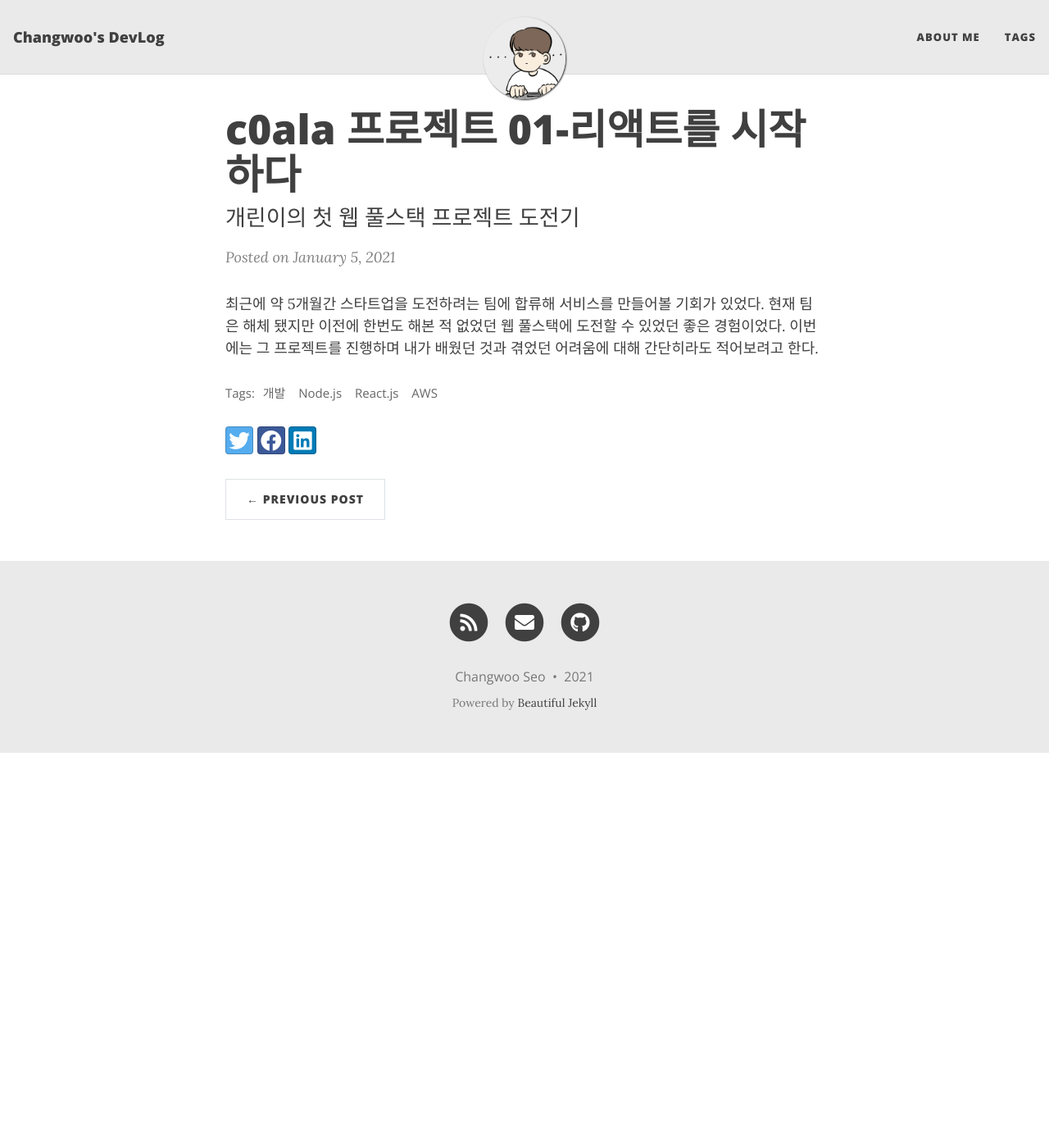
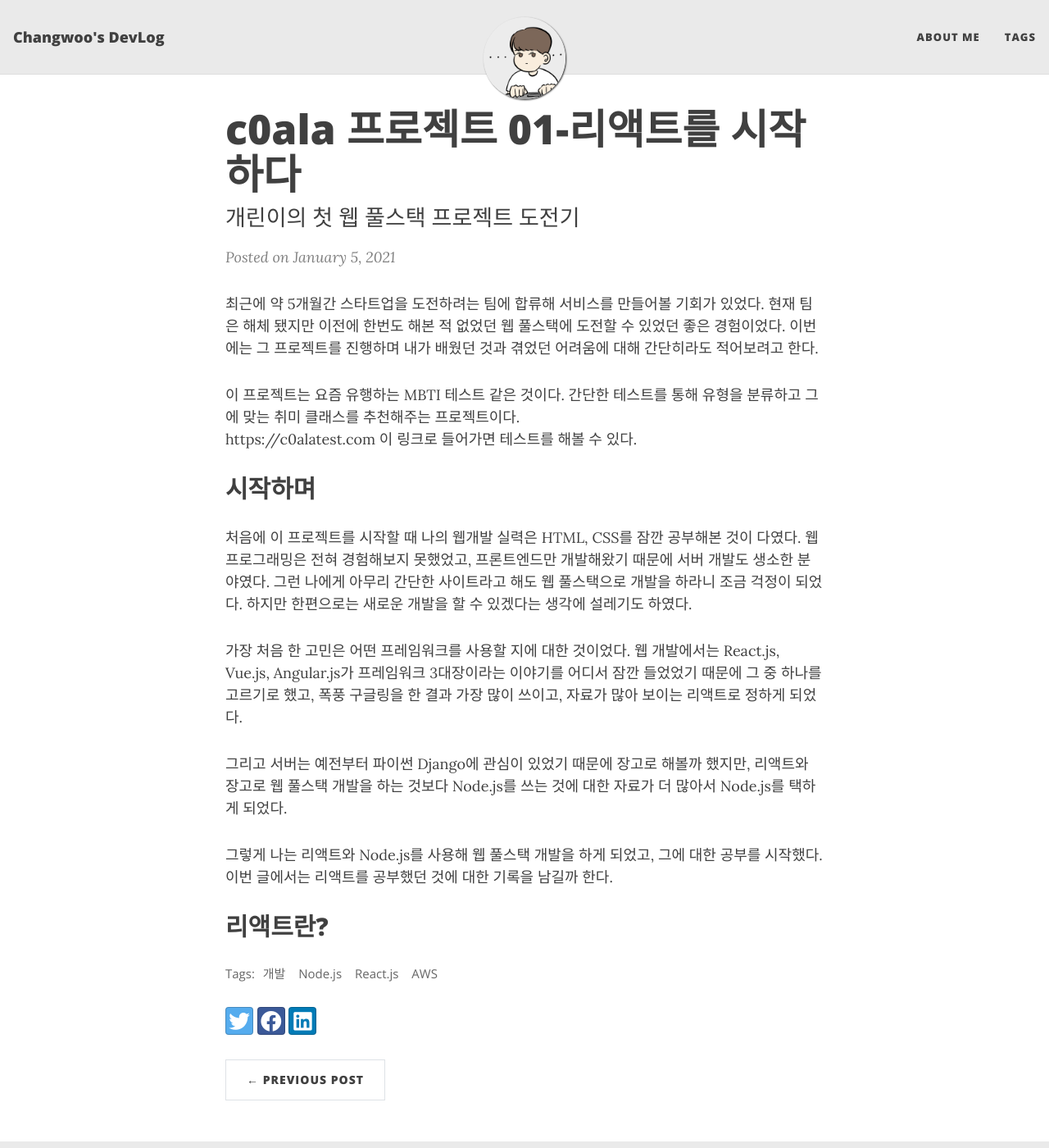
Before and after one commit to scw3812/scw3812.github.io, a Jekyll site: the page built from _posts/2021-01-05-c0ala-project.md, in a window 1280 px wide and 1400 px high. Shown: the whole window at 82% size. Built offline with Jekyll 4.4.1, drawn with Linux system fonts in a browser that asks for light colours; nearby versions of some CDN libraries.

Commit message:
Update 2021-01-05-c0ala-project.md

```diff
--- a/_posts/2021-01-05-c0ala-project.md
+++ b/_posts/2021-01-05-c0ala-project.md
@@ -9,3 +9,25 @@ tags: [개발, Node.js, React.js, AWS]
 최근에 약 5개월간 스타트업을 도전하려는 팀에 합류해 서비스를 만들어볼 기회가 있었다. 현재 팀은 해체 됐지만
 이전에 한번도 해본 적 없었던 웹 풀스택에 도전할 수 있었던 좋은 경험이었다. 이번에는 그 프로젝트를 진행하며
 내가 배웠던 것과 겪었던 어려움에 대해 간단히라도 적어보려고 한다.
+
+이 프로젝트는 요즘 유행하는 MBTI 테스트 같은 것이다. 간단한 테스트를 통해 유형을 분류하고 그에 맞는 취미 클래스를
+추천해주는 프로젝트이다.
+https://c0alatest.com 이 링크로 들어가면 테스트를 해볼 수 있다.
+
+## 시작하며
+
+처음에 이 프로젝트를 시작할 때 나의 웹개발 실력은 HTML, CSS를 잠깐 공부해본 것이 다였다. 웹 프로그래밍은 전혀
+경험해보지 못했었고, 프론트엔드만 개발해왔기 때문에 서버 개발도 생소한 분야였다. 그런 나에게 아무리 간단한 사이트라고
+해도 웹 풀스택으로 개발을 하라니 조금 걱정이 되었다. 하지만 한편으로는 새로운 개발을 할 수 있겠다는 생각에 설레기도 하였다.
+
+가장 처음 한 고민은 어떤 프레임워크를 사용할 지에 대한 것이었다. 웹 개발에서는 React.js, Vue.js, Angular.js가 프레임워크
+3대장이라는 이야기를 어디서 잠깐 들었었기 때문에 그 중 하나를 고르기로 했고, 폭풍 구글링을 한 결과 가장 많이 쓰이고, 자료가
+많아 보이는 리액트로 정하게 되었다.
+
+그리고 서버는 예전부터 파이썬 Django에 관심이 있었기 때문에 장고로 해볼까 했지만, 리액트와 장고로 웹 풀스택 개발을 하는 것보다
+Node.js를 쓰는 것에 대한 자료가 더 많아서 Node.js를 택하게 되었다.
+
+그렇게 나는 리액트와 Node.js를 사용해 웹 풀스택 개발을 하게 되었고, 그에 대한 공부를 시작했다. 이번 글에서는 리액트를 공부했던
+것에 대한 기록을 남길까 한다.
+
+## 리액트란?
```
